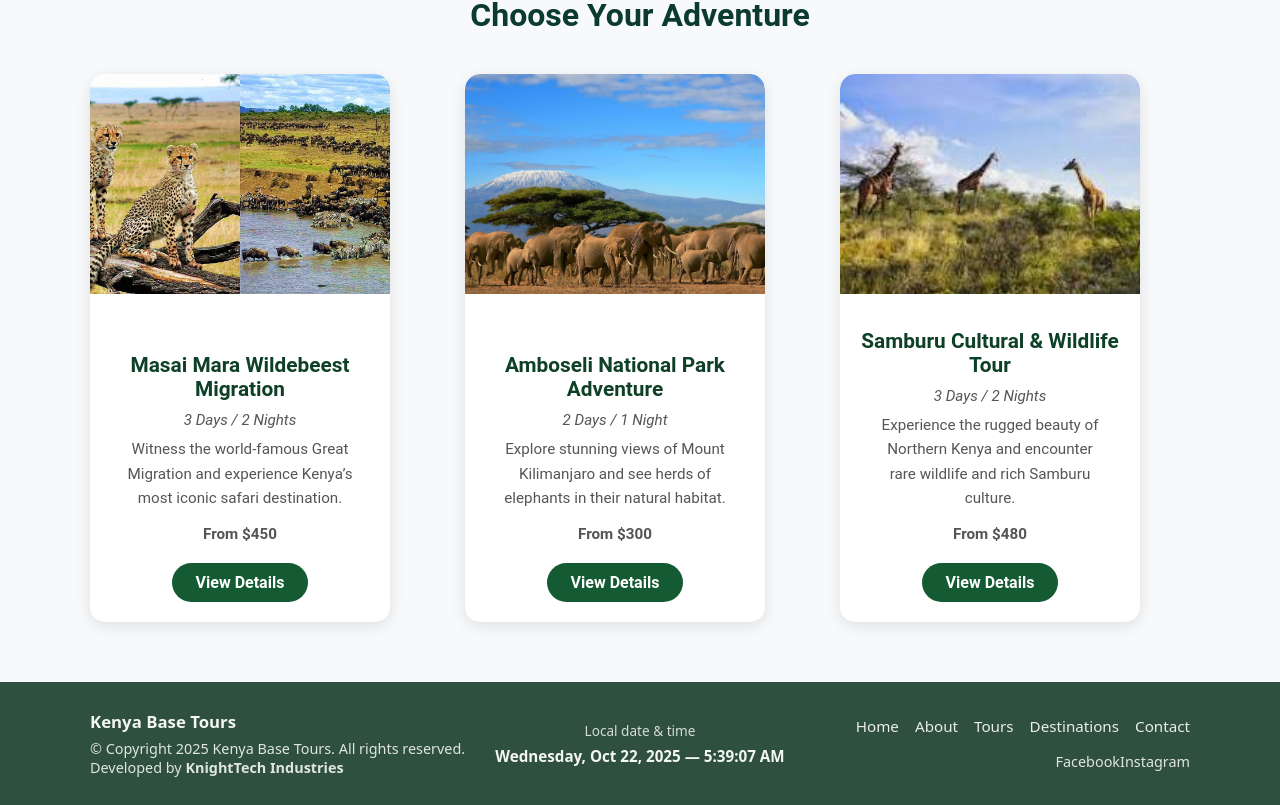
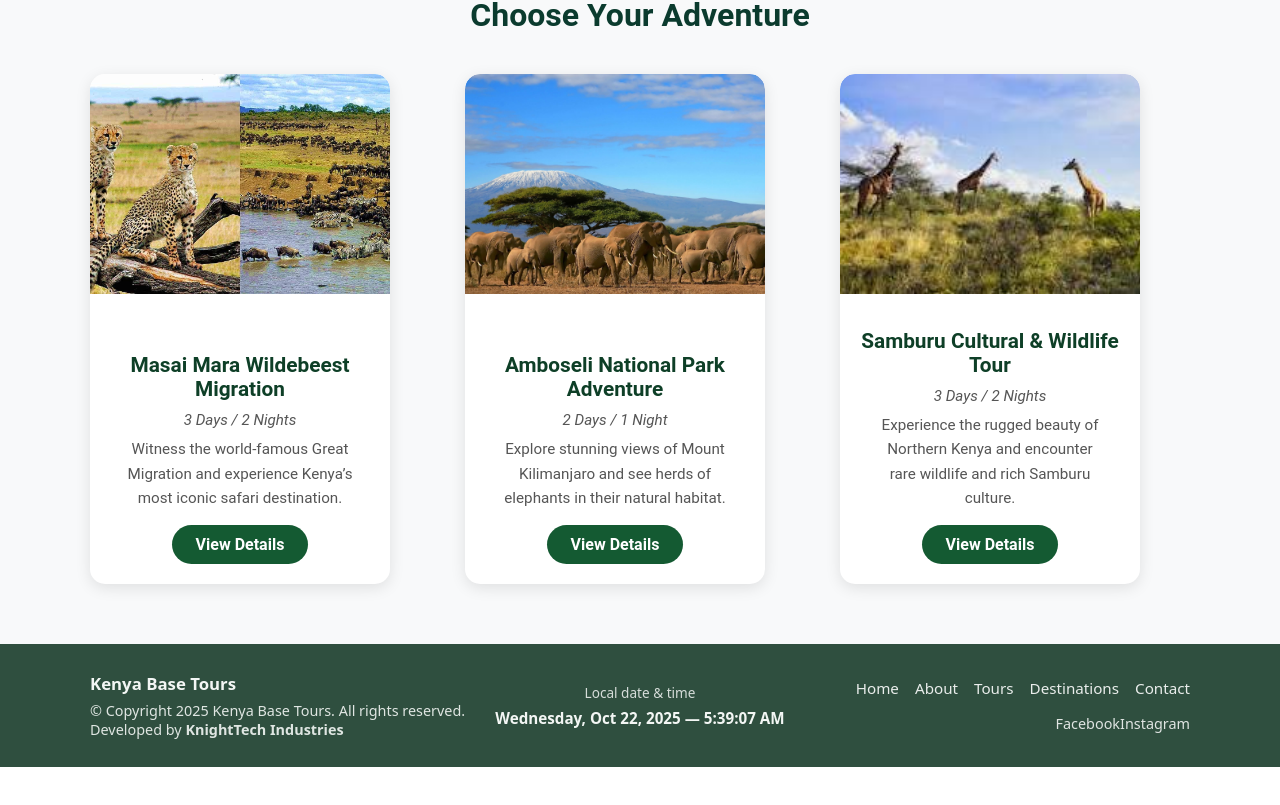
Before and after one commit to Muyundo/kenya-base-tours, a React (Create React App) app: page /tours in a window 1280 px wide. Shown: the part 630-1435 px from the top of the page. After the commit the page ends 1397 px from the top, so only its background shows below. Built offline with nearby package versions, Linux system fonts and the light colour scheme.

Commit message:
Remove price display from TourCard component

```diff
--- a/src/components/TourCard.js
+++ b/src/components/TourCard.js
@@ -10,7 +10,7 @@ function TourCard({ tour }) {
         <h3>{tour.title}</h3>
         <p className="tour-duration">{tour.duration}</p>
         <p className="tour-description">{tour.description}</p>
-        <p className="tour-price">{tour.price}</p>
+        {/* <p className="tour-price">{tour.price}</p> */}
 
         {/* Link to destination detail */}
         <Link to={`/destinations/${tour.slug}`} className="tour-btn">
```
